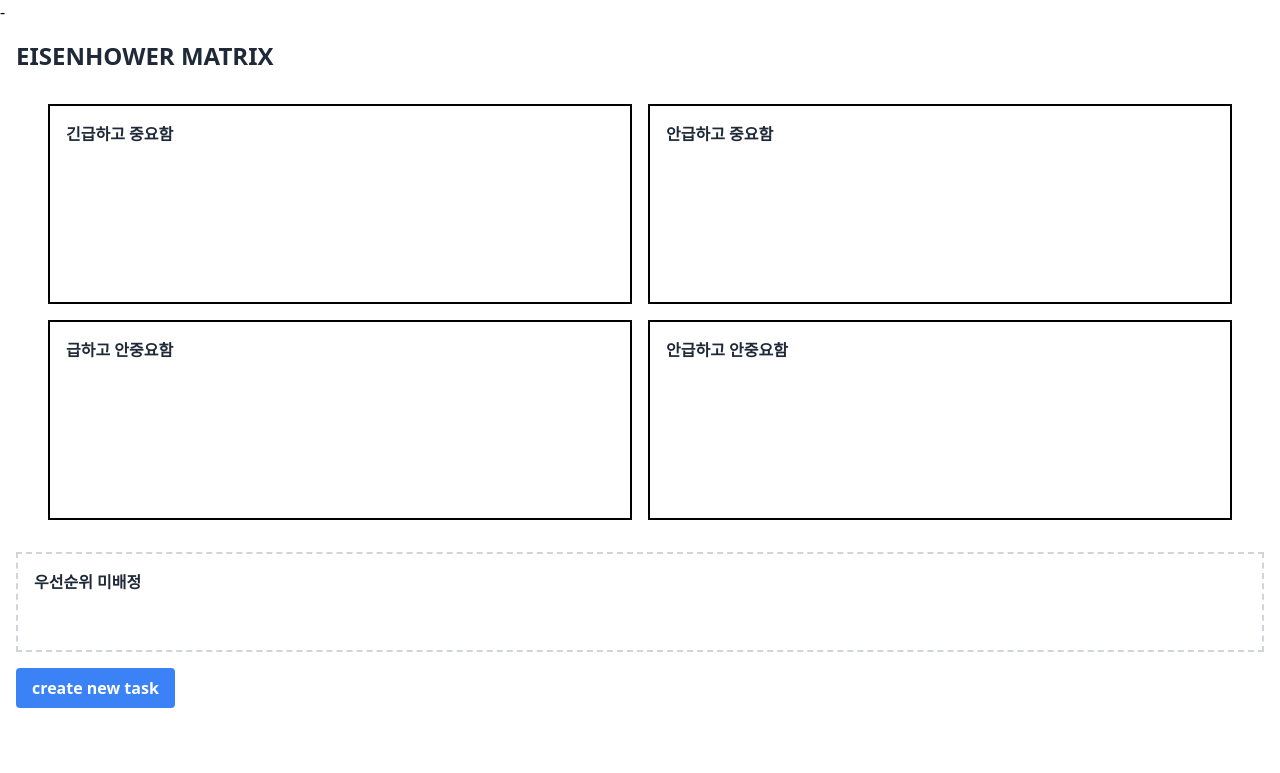
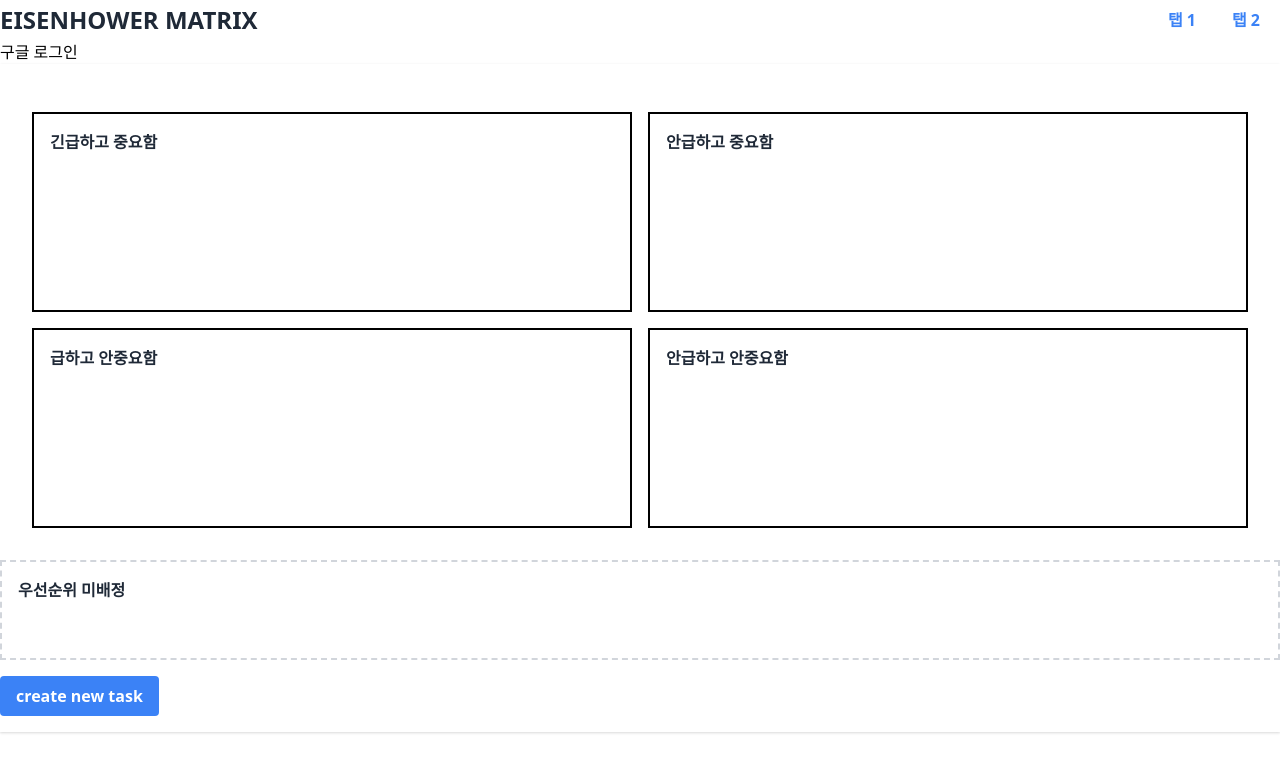
Before and after one commit to seanjr2847/Eizen, a Flask app: page / in a window 1280 px wide. Shown: the top 773 px of the page. Run offline with Flask 3, Linux system fonts and the light colour scheme.

Commit message:
구글 로그인 기능 구현

```diff
--- a/app.py
+++ b/app.py
@@ -1,7 +1,40 @@
-from flask import Flask, render_template
+from flask import Flask, redirect, url_for, session, render_template
+from authlib.integrations.flask_client import OAuth
+import os
 
+app = Flask(__name__)
+app.secret_key = os.urandom(24)
+
+oauth = OAuth(app)
+google = oauth.register(
+    name='google',
+    client_id='107589597057-nmigg8fd0611grc6cn5lkquegbtgbprl.apps.googleusercontent.com', # Google Cloud에서 받은 클라이언트 ID
+    client_secret='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', # 클라이언트 비밀
+    access_token_url='https://accounts.google.com/o/oauth2/token',
+    access_token_params=None,
+    authorize_url='https://accounts.google.com/o/oauth2/auth',
+    authorize_params=None,
+    api_base_url='https://www.googleapis.com/oauth2/v1/',
+    userinfo_endpoint='https://www.googleapis.com/oauth2/v3/userinfo',
+    client_kwargs={'scope': 'openid profile email'},
+)
 app = Flask(__name__)
 
 @app.route("/")
 def index():
     return render_template('./index.html')
+
+# 로그인 라우트
+@app.route('/login')
+def login():
+    redirect_uri = url_for('authorize', _external=True)
+    return google.authorize_redirect(redirect_uri)
+
+# Google 로그인 후 콜백 라우트
+@app.route('/authorize')
+def authorize():
+    token = google.authorize_access_token()
+    resp = google.get('userinfo')
+    user_info = resp.json()
+    # 사용자 정보를 화면에 표시하기 위해 간단히 처리합니다.
+    return f'<h1>Welcome, {user_info["name"]}!</h1>'
--- /dev/null
+++ b/static/css/style.css
@@ -0,0 +1,54 @@
+.matrix-grid {
+  display: grid;
+  grid-template-columns: repeat(2, 1fr);
+  gap: 1rem;
+  margin: 2rem;
+
+}
+.matrix-quadrant {
+  border: 2px solid black;
+  min-height: 200px;
+  padding: 1rem;
+}
+.task-card {
+  background-color: white;
+  border: 1px solid #d1d5db;
+  padding: 0.5rem 1rem;
+  margin-bottom: 0.5rem;
+  display: flex;
+  justify-content: space-between;
+  align-items: center;
+}
+.done-button {
+  background-color: #10b981;
+  border: none;
+  color: white;
+  padding: 0.25rem 0.5rem;
+  border-radius: 0.25rem;
+  cursor: pointer;
+}
+.done-button:hover {
+  background-color: #059669;
+}
+.draggable {
+  cursor: grab;
+}
+.undecided-area {
+  border: 2px dashed #d1d5db;
+  min-height: 100px;
+  padding: 1rem;
+  margin-top: 1rem;
+}
+
+.header-container {
+  display: flex;
+  align-items: center;
+}
+
+.tabs {
+  display: flex;
+}
+
+h1 {
+  margin-right: 16px; /* 제목과 탭 사이의 공간을 조절, 필요에 따라 조정 */
+}
--- a/static/js/script.js
+++ b/static/js/script.js
@@ -31,4 +31,32 @@
       newTask.innerHTML = `<span>${taskName}</span><button class="done-button" onclick="removeTask(this)">완료</button>`;
       document.querySelector('.undecided-area').appendChild(newTask);
     }
+  })
+
+  document.addEventListener('DOMContentLoaded', function () {
+    const tabs = document.querySelectorAll('#tabs li');
+    const tabContents = document.querySelectorAll('.tab-content');
+
+    tabs.forEach(tab => {
+      tab.addEventListener('click', function (e) {
+        e.preventDefault();
+
+        const targetId = this.getAttribute('data-target');
+        const targetContent = document.getElementById(targetId);
+
+        tabContents.forEach(tc => {
+          tc.classList.add('hidden');
+        });
+
+        tabs.forEach(t => {
+          t.children[0].classList.remove('text-blue-600', 'border-blue-600');
+          t.children[0].classList.add('text-gray-500', 'border-transparent');
+        });
+
+        this.children[0].classList.add('text-blue-600', 'border-blue-600');
+        this.children[0].classList.remove('text-gray-500', 'border-transparent');
+
+        targetContent.classList.remove('hidden');
+      });
+    });
   });
--- a/templates/index.html
+++ b/templates/index.html
@@ -12,55 +12,31 @@
 </script>
 <meta charset="UTF-8">
     <meta name="viewport" content="width=device-width, initial-scale=1.0">
-    <title>Eisen</title>-
+    <title>Eisen</title>
 <link href="https://cdn.jsdelivr.net/npm/tailwindcss@2.2.19/dist/tailwind.min.css" rel="stylesheet">
+<link rel="stylesheet" href="{{ url_for('static', filename='css/style.css') }}">
 <style>
-  .matrix-grid {
-    display: grid;
-    grid-template-columns: repeat(2, 1fr);
-    gap: 1rem;
-    margin: 2rem;
-  }
-  .matrix-quadrant {
-    border: 2px solid black;
-    min-height: 200px;
-    padding: 1rem;
-  }
-  .task-card {
-    background-color: white;
-    border: 1px solid #d1d5db;
-    padding: 0.5rem 1rem;
-    margin-bottom: 0.5rem;
-    display: flex;
-    justify-content: space-between;
-    align-items: center;
-  }
-  .done-button {
-    background-color: #10b981;
-    border: none;
-    color: white;
-    padding: 0.25rem 0.5rem;
-    border-radius: 0.25rem;
-    cursor: pointer;
-  }
-  .done-button:hover {
-    background-color: #059669;
-  }
-  .draggable {
-    cursor: grab;
-  }
-  .undecided-area {
-    border: 2px dashed #d1d5db;
-    min-height: 100px;
-    padding: 1rem;
-    margin-top: 1rem;
-  }
+
 </style>
 </head>
 <body class="bg-white">
-
-<div class="container mx-auto p-4">
-  <h1 class="text-2xl font-bold mb-4 text-gray-800">EISENHOWER MATRIX</h1>
+    <header>
+        <div class="flex items-center justify-between">
+          <h1 class="text-2xl font-bold text-gray-800">EISENHOWER MATRIX</h1>
+          <ul class="tabs flex">
+            <li class="-mb-px mr-1">
+              <a class="bg-white inline-block py-2 px-4 text-blue-500 hover:text-blue-800 font-semibold" href="#" data-tab-target="tab1">탭 1</a>
+            </li>
+            <li class="mr-1">
+              <a class="bg-white inline-block py-2 px-4 text-blue-500 hover:text-blue-800 font-semibold" href="#" data-tab-target="tab2">탭 2</a>
+            </li>
+          </ul>
+        </div>
+        <button href="/login">구글 로그인</button>
+      </header>
+<div class="container mx-auto py-4 shadow">
+<!-- 탭 컨텐츠 부분 -->
+    <div id="tab1" class="tab-content active">
         <div class="matrix-grid">
             <div class="matrix-quadrant" data-quadrant="do-first" ondragover="allowDrop(event)" ondrop="drop(event)">
                 <h2 class="font-bold text-gray-800">긴급하고 중요함</h2>
@@ -80,6 +56,11 @@
         </div>
             <button id="create-task" class="mt-4 px-4 py-2 bg-blue-500 text-white font-bold rounded hover:bg-blue-700 focus:outline-none">create new task</button>
     </div>
+</div>
+    <div id="tab2" class="tab-content hidden">
+        <!-- 탭 2의 컨텐츠를 여기에 넣습니다 -->
+    </div>
+</div>
 <script src="{{ url_for('static', filename='js/script.js') }}"></script>
 </body>
 </html>
```
Also changed, not shown: static/style.css (deleted, +0 -41 lines). Lines whose indentation alone changed are shown as unchanged.
